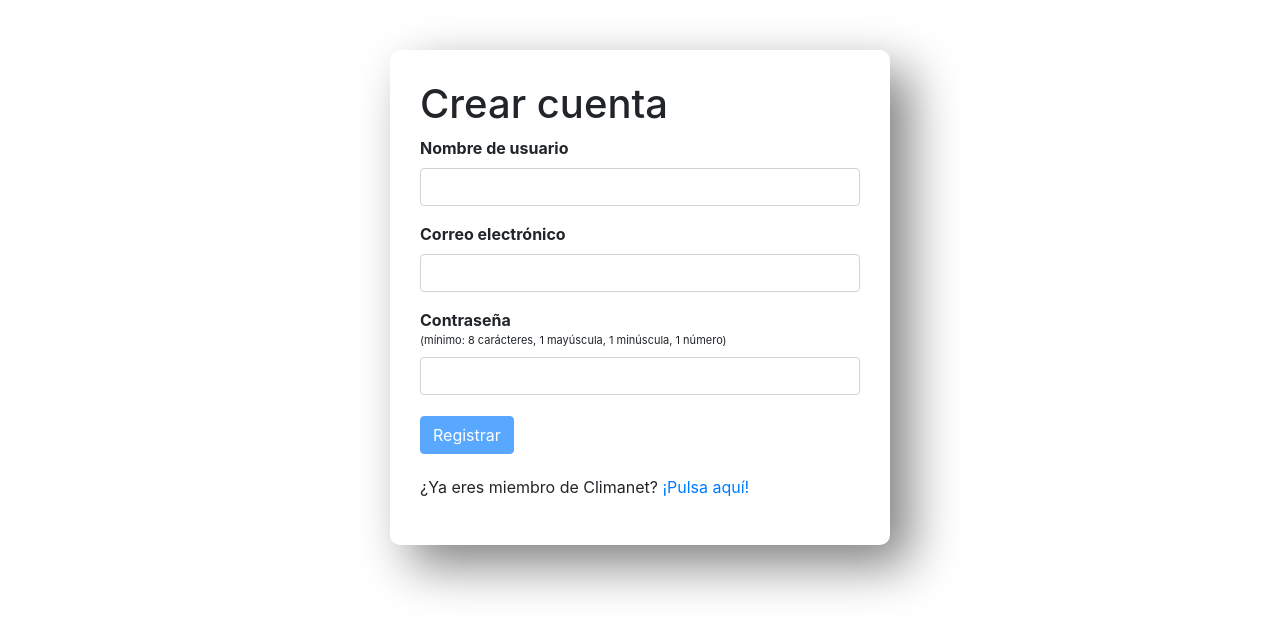
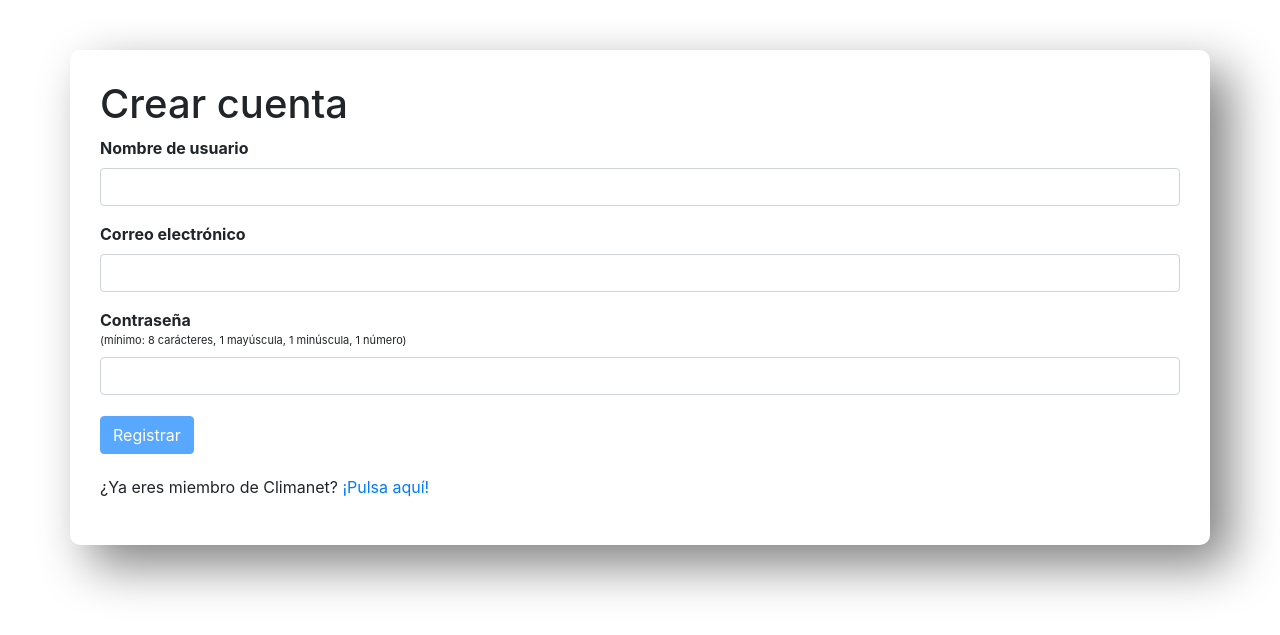
Before and after one commit to MarkFortes/climanet, a PHP site: page /signup.php in a window 1280 px wide. Shown: the part 56-691 px from the top of the page. Run offline with PHP 8.4, Linux system fonts and the light colour scheme; some libraries are stand-ins or nearby versions.

Commit message:
Remove width to signup container

```diff
--- a/css/styles.css
+++ b/css/styles.css
@@ -48,7 +48,6 @@ button{
   background-color: white;
   border-radius: 10px;
   box-shadow: 20px 20px 50px grey;
-  width: 500px;
 }
 
 /*Log In Page
```
